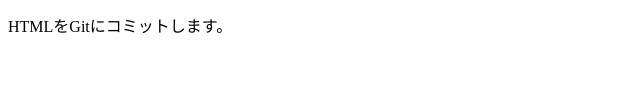
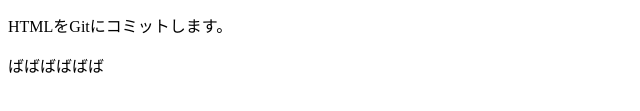
Before and after one commit to dmurakami/takosan, a plain HTML site: page index.html in a window 1280 px wide. Shown: the part 259-370 px from the top of the page, without its empty margins (0-640 px from the left). Drawn offline with Linux system fonts and the light colour scheme.

Commit message:
ばばばテスト

```diff
--- a/index.html
+++ b/index.html
@@ -22,6 +22,7 @@
             <li class="menu_item">メニュー10</li>
         </ul>
         <p>HTMLをGitにコミットします。</p>
+        <p>ばばばばばば</p>
     </div>
 </body>
 </html>
```
